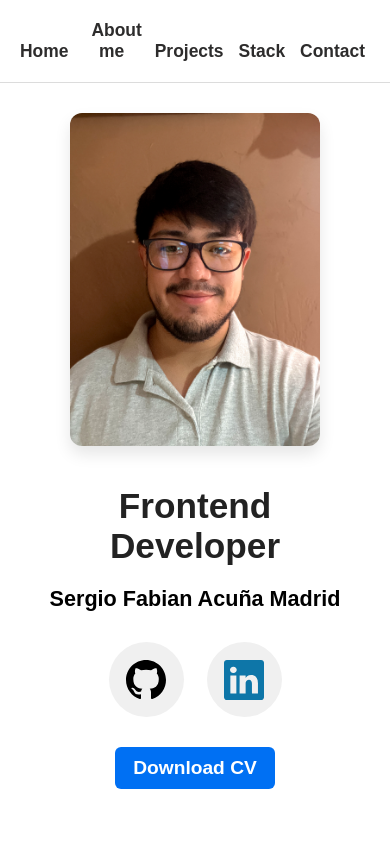
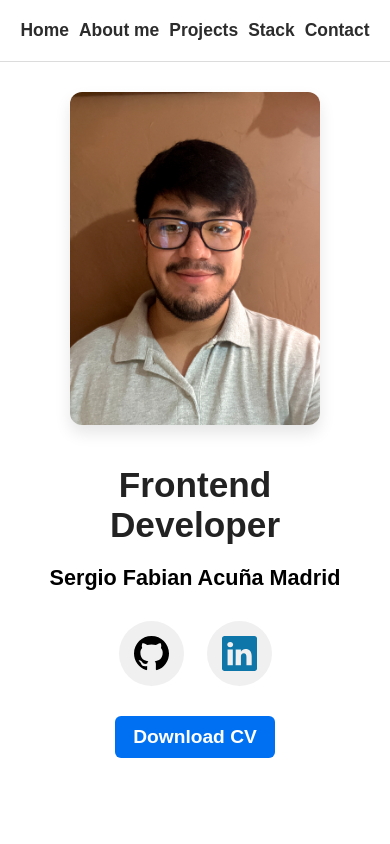
Before and after one commit to SergioMadrid522/portfolio, a React (Vite) app: page / in a window 390 px wide. Shown: the top 844 px of the page. Built offline with nearby package versions, Linux system fonts and the light colour scheme.

Commit message:
Add responsive design on tablets

```diff
--- a/src/footer/Footer.css
+++ b/src/footer/Footer.css
@@ -65,13 +65,9 @@
   gap: 50px;
 }
 
-/* @media screen and (min-width: 768px) and (max-width: 1023px) {
-} */
-@media screen and (max-width: 767px) {
+@media screen and (min-width: 768px) and (max-width: 1023px) {
   .global-navbar .navbar-content ul {
     display: flex;
-    align-items: center;
-    justify-content: center;
     gap: 10px;
     padding: 20px;
   }
@@ -84,7 +80,6 @@
     padding: 0;
   }
   .my-description .my-description-content {
-    flex-direction: column;
     text-align: center;
   }
   .my-description .my-description-content .my-description-details h3 {
@@ -103,12 +98,12 @@
     padding: 5px;
   }
   .my-description .my-description-content .my-description-details .my-social-media ul li a {
-    width: 75px;
-    height: 75px;
+    width: 60px;
+    height: 60px;
   }
   .my-description .my-description-content .my-description-details .my-social-media ul li a svg {
-    width: 40px;
-    height: 40px;
+    width: 35px;
+    height: 35px;
   }
   .my-description .my-description-content .my-description-details .my-social-media .download-cv {
     margin-top: 25px;
@@ -143,12 +138,151 @@
   .project-section .projects-container .project-details h4 {
     font-size: 1.35em;
   }
-  .project-section .projects-container:first-of-type .tools-used::after, .project-section .projects-container:nth-of-type(2) .tools-used::after {
-    transform: translateX(-75%) !important;
+  .tech-section,
+  .tools-section {
+    scroll-margin-top: 120px;
+    margin-top: 50px;
+  }
+  .tech-section h2,
+  .tools-section h2 {
+    margin: 8px;
+  }
+  .tech-section .tech-content,
+  .tech-section .tools-content,
+  .tools-section .tech-content,
+  .tools-section .tools-content {
+    padding: 15px 0;
+  }
+  .tech-section .tech-content ul,
+  .tech-section .tools-content ul,
+  .tools-section .tech-content ul,
+  .tools-section .tools-content ul {
+    gap: 30px;
+  }
+  .tech-section .tech-content ul li svg,
+  .tech-section .tools-content ul li svg,
+  .tools-section .tech-content ul li svg,
+  .tools-section .tools-content ul li svg {
+    width: 60px;
+    height: 60px;
+  }
+  .tech-section .tech-content ul li p,
+  .tech-section .tools-content ul li p,
+  .tools-section .tech-content ul li p,
+  .tools-section .tools-content ul li p {
+    font-size: 1.2em;
+  }
+  .contact-section {
+    scroll-margin-top: 120px;
+    margin-top: 50px;
+  }
+  .contact-section .contact-content p {
+    font-size: 0.9em;
+  }
+  .contact-section .contact-content ul {
+    margin-top: 30px;
+  }
+  .contact-section .contact-content ul li {
+    font-size: 0.8em;
+  }
+  .footer-content {
+    display: flex;
+    flex-direction: column;
+    align-items: center;
+    justify-content: center;
+  }
+  .footer-content h3 {
+    font-size: 1.8em !important;
+  }
+  .footer-content ul li {
+    text-align: center;
+    font-size: 1em;
+  }
+}
+@media screen and (max-width: 767px) {
+  .global-navbar .navbar-content ul {
+    display: flex;
+    align-items: center;
+    justify-content: center;
+    gap: 10px;
+    padding: 20px;
+  }
+  .global-navbar .navbar-content ul li {
+    font-size: 1.09em;
+    font-weight: 600;
+    text-align: center;
+  }
+  .global-navbar .navbar-content ul li a {
+    display: block;
+    padding: 0;
+  }
+  .my-description {
+    padding: 0;
+  }
+  .my-description .my-description-content {
+    flex-direction: column;
+    text-align: center;
+  }
+  .my-description .my-description-content .my-description-details h3 {
+    font-size: 1.35em;
+  }
+  .my-description .my-description-content .my-description-details .my-social-media {
+    margin-top: 25px;
+    width: 100%;
+  }
+  .my-description .my-description-content .my-description-details .my-social-media ul {
+    gap: 13px;
+    justify-content: center;
+  }
+  .my-description .my-description-content .my-description-details .my-social-media ul li {
+    margin: 0;
+    padding: 5px;
+  }
+  .my-description .my-description-content .my-description-details .my-social-media ul li a {
+    width: 65px;
+    height: 65px;
+  }
+  .my-description .my-description-content .my-description-details .my-social-media ul li a svg {
+    width: 35px;
+    height: 35px;
+  }
+  .my-description .my-description-content .my-description-details .my-social-media .download-cv {
+    margin-top: 25px;
+    font-size: 1.2em;
+  }
+  .about-me {
+    margin-top: 20px;
+    scroll-margin-top: 85px;
+  }
+  .about-me .habilities {
+    padding: 15px 0;
+  }
+  .about-me .habilities p,
+  .about-me .habilities ul {
+    font-size: 1.2em;
+    color: #555;
+  }
+  .project-section {
+    margin-top: 50px;
+    scroll-margin-top: 110px;
+  }
+  .project-section .projects-container {
+    padding: 15px 0;
+    margin: 0 auto;
+  }
+  .project-section .projects-container .project-details h3 {
+    font-size: 1.8em !important;
+  }
+  .project-section .projects-container .project-details p {
+    font-size: 1.2em;
+    color: #555;
+  }
+  .project-section .projects-container .project-details h4 {
+    font-size: 1.35em;
   }
   .tech-section,
   .tools-section {
-    scroll-margin-top: 120px;
+    scroll-margin-top: 80px;
     margin-top: 50px;
   }
   .tech-section h2,
@@ -193,6 +327,10 @@
   .contact-section .contact-content ul li {
     font-size: 1.2em;
   }
+  .contact-section .contact-content ul li a {
+    word-wrap: break-word;
+    white-space: normal;
+  }
   .footer-content {
     display: flex;
     flex-direction: column;
--- a/src/main/Main.css
+++ b/src/main/Main.css
@@ -190,28 +190,30 @@
   background-color: #005bb5;
   box-shadow: 0 0 8px rgba(0, 91, 181, 0.7);
 }
-.project-section .projects-container .projects .project:first-of-type .tools-used, .project-section .projects-container .projects .project:nth-of-type(2) .tools-used {
+.project-section .projects-container .projects .project:first-of-type .see-project a:last-of-type, .project-section .projects-container .projects .project:nth-of-type(2) .see-project a:last-of-type {
   position: relative;
 }
-.project-section .projects-container .projects .project:first-of-type .tools-used::after, .project-section .projects-container .projects .project:nth-of-type(2) .tools-used::after {
+.project-section .projects-container .projects .project:first-of-type .see-project a:last-of-type::after, .project-section .projects-container .projects .project:nth-of-type(2) .see-project a:last-of-type::after {
   content: "Project in development";
   position: absolute;
   background-color: #ff4d4f;
   color: #fff;
+  display: flex;
+  align-items: center;
+  justify-content: center;
   bottom: 0;
   right: 0;
-  font-size: 0.75rem;
+  font-size: 0.8em;
   font-weight: 600;
   padding: 7px 8px;
   border-radius: 6px;
   box-shadow: 0 2px 6px rgba(0, 0, 0, 0.15);
-  white-space: nowrap;
+  white-space: wrap;
   z-index: 1;
-  margin: auto;
-  transform: translateX(-100%);
+  width: 90%;
+  height: 65%;
 }
 .project-section .projects-container .projects .project:first-of-type a[href]:last-of-type, .project-section .projects-container .projects .project:nth-of-type(2) a[href]:last-of-type {
-  background-color: #333;
   pointer-events: none;
 }
 
--- a/src/medias-queries/_MediasQueries.scss
+++ b/src/medias-queries/_MediasQueries.scss
@@ -1,12 +1,8 @@
-/* @media screen and (min-width: 768px) and (max-width: 1023px) {
-} */
-@media screen and (max-width: 767px) {
+@media screen and (min-width: 768px) and (max-width: 1023px) {
   .global-navbar {
     .navbar-content {
       ul {
         display: flex;
-        align-items: center;
-        justify-content: center;
         gap: 10px;
         padding: 20px;
 
@@ -22,7 +18,6 @@
   .my-description {
     padding: 0;
     .my-description-content {
-      flex-direction: column;
       text-align: center;
       .my-description-details {
         h3 {
@@ -38,11 +33,11 @@
               margin: 0;
               padding: 5px;
               a {
-                width: 75px;
-                height: 75px;
+                width: 60px;
+                height: 60px;
                 svg {
-                  width: 40px;
-                  height: 40px;
+                  width: 35px;
+                  height: 35px;
                 }
               }
             }
@@ -86,14 +81,6 @@
           font-size: 1.35em;
         }
       }
-      &:first-of-type,
-      &:nth-of-type(2) {
-        .tools-used {
-          &::after {
-            transform: translateX(-75%) !important;
-          }
-        }
-      }
     }
   }
 
@@ -127,12 +114,12 @@
     margin-top: 50px;
     .contact-content {
       p {
-        font-size: 1.2em;
+        font-size: 0.9em;
       }
       ul {
         margin-top: 30px;
         li {
-          font-size: 1.2em;
+          font-size: 0.8em;
         }
       }
     }
@@ -154,3 +141,159 @@
     }
   }
 }
+
+@media screen and (max-width: 767px) {
+  .global-navbar {
+    .navbar-content {
+      ul {
+        display: flex;
+        align-items: center;
+        justify-content: center;
+        gap: 10px;
+        padding: 20px;
+
+        li {
+          font-size: 1.09em;
+          font-weight: 600;
+          text-align: center;
+          a {
+            display: block;
+            padding: 0;
+          }
+        }
+      }
+    }
+  }
+
+  .my-description {
+    padding: 0;
+    .my-description-content {
+      flex-direction: column;
+      text-align: center;
+      .my-description-details {
+        h3 {
+          font-size: 1.35em;
+        }
+        .my-social-media {
+          margin-top: 25px;
+          width: 100%;
+          ul {
+            gap: 13px;
+            justify-content: center;
+            li {
+              margin: 0;
+              padding: 5px;
+              a {
+                width: 65px;
+                height: 65px;
+                svg {
+                  width: 35px;
+                  height: 35px;
+                }
+              }
+            }
+          }
+          .download-cv {
+            margin-top: 25px;
+            font-size: 1.2em;
+          }
+        }
+      }
+    }
+  }
+
+  .about-me {
+    margin-top: 20px;
+    scroll-margin-top: 85px;
+    .habilities {
+      padding: 15px 0;
+      p,
+      ul {
+        font-size: 1.2em;
+        color: #555;
+      }
+    }
+  }
+
+  .project-section {
+    margin-top: 50px;
+    scroll-margin-top: 110px;
+    .projects-container {
+      padding: 15px 0;
+      margin: 0 auto;
+      .project-details {
+        h3 {
+          font-size: 1.8em !important;
+        }
+        p {
+          font-size: 1.2em;
+          color: #555;
+        }
+        h4 {
+          font-size: 1.35em;
+        }
+      }
+    }
+  }
+
+  .tech-section,
+  .tools-section {
+    scroll-margin-top: 80px;
+    margin-top: 50px;
+    h2 {
+      margin: 8px;
+    }
+    .tech-content,
+    .tools-content {
+      padding: 15px 0;
+      ul {
+        gap: 30px;
+        li {
+          svg {
+            width: 60px;
+            height: 60px;
+          }
+          p {
+            font-size: 1.2em;
+          }
+        }
+      }
+    }
+  }
+
+  .contact-section {
+    scroll-margin-top: 120px;
+    margin-top: 50px;
+    .contact-content {
+      p {
+        font-size: 1.2em;
+      }
+      ul {
+        margin-top: 30px;
+        li {
+          font-size: 1.2em;
+          a {
+            word-wrap: break-word;
+            white-space: normal;
+          }
+        }
+      }
+    }
+  }
+
+  .footer-content {
+    display: flex;
+    flex-direction: column;
+    align-items: center;
+    justify-content: center;
+    h3 {
+      font-size: 1.8em !important;
+    }
+    ul {
+      li {
+        text-align: center;
+        font-size: 1em;
+      }
+    }
+  }
+}
```
Also changed, not shown: src/main/project-section/_ProjectSection.scss (+11 -6 lines), 2 other files (tests, documents, lock files or other folders).
